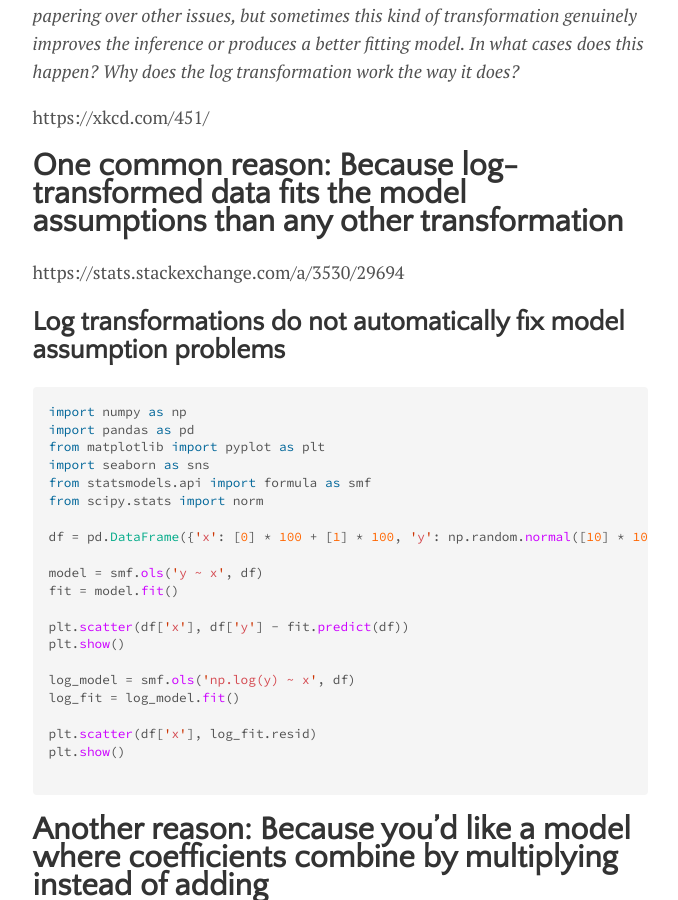
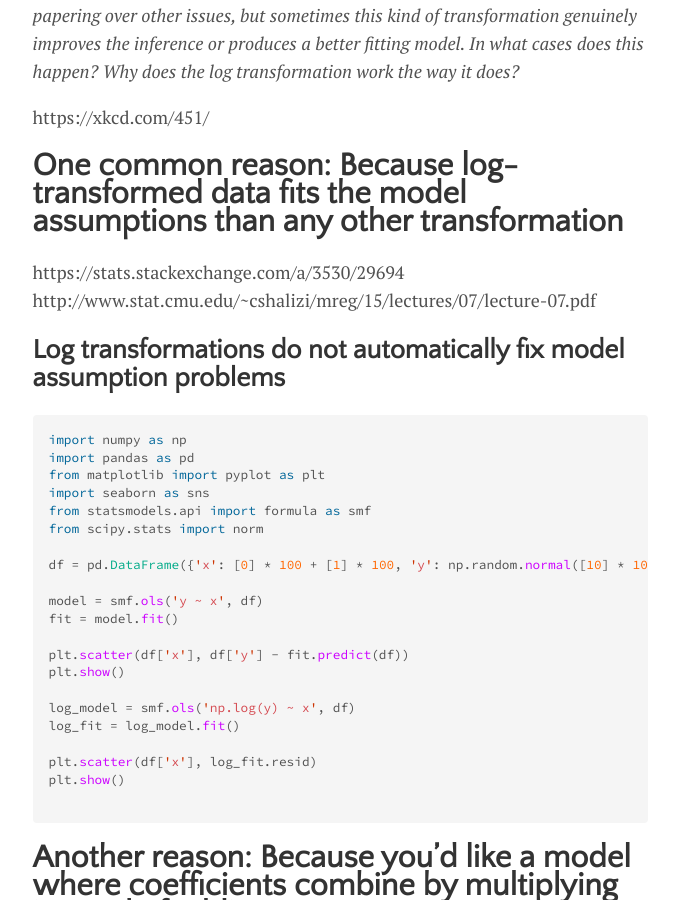
Before and after one commit to lmc2179/lmc2179.github.io, a Jekyll site: the page built from drafts/multiplicative.md, in a window 1280 px wide and 900 px high, scrolled down 436 px. Shown: the whole window, without its empty margins (300-978 px from the left). Built offline with Jekyll 4.4.1, drawn with Linux system fonts in a browser that asks for light colours; our own code applies the rules of GitHub Pages for plain Markdown files; part of the change alters nothing that is shown.

Commit message:
Update multiplicative.md

```diff
--- a/drafts/multiplicative.md
+++ b/drafts/multiplicative.md
@@ -7,6 +7,7 @@ https://xkcd.com/451/
 # One common reason: Because log-transformed data fits the model assumptions than any other transformation
 
 https://stats.stackexchange.com/a/3530/29694
+http://www.stat.cmu.edu/~cshalizi/mreg/15/lectures/07/lecture-07.pdf
 
 ## Log transformations do not automatically fix model assumption problems
 
```
